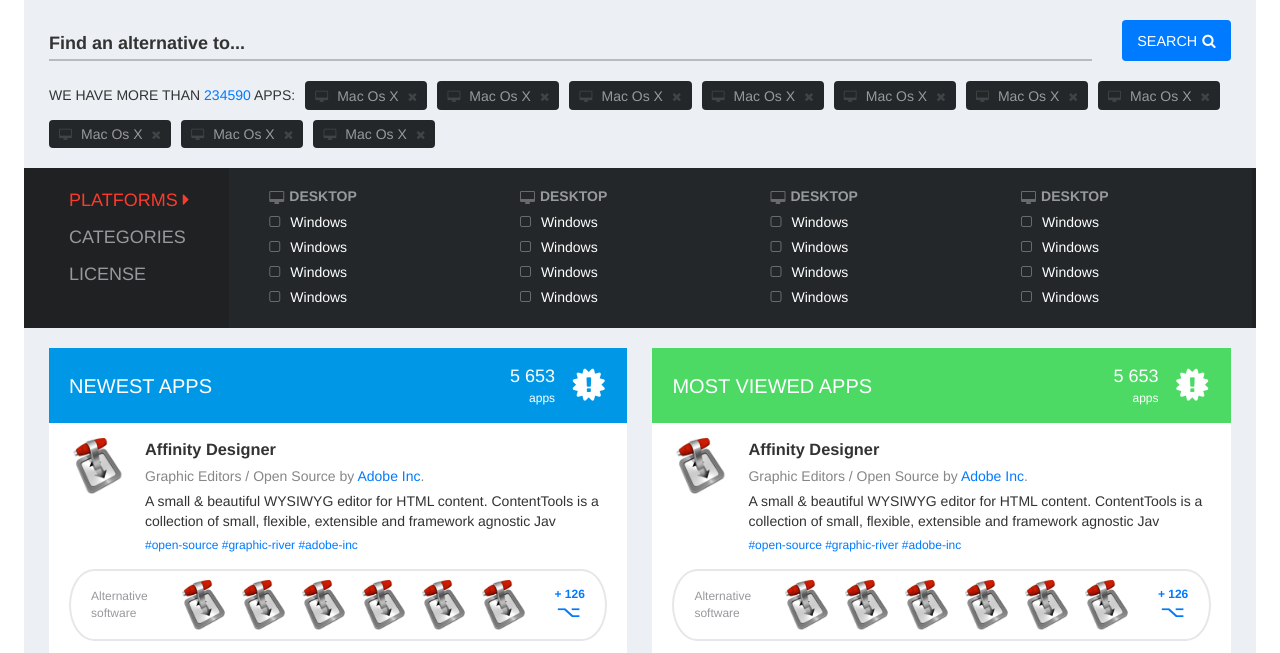
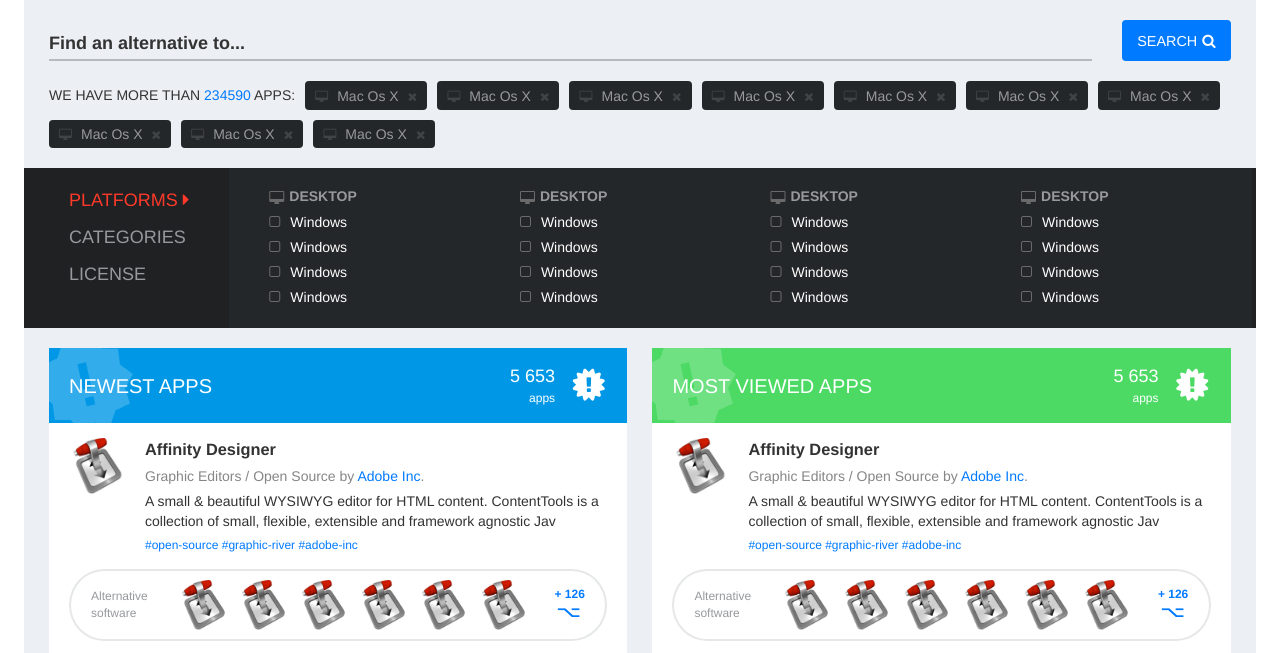
Before and after one commit to me6iaton/alternatus-layout-gh-pages, a plain HTML site: page indexed.html in a window 1280 px wide. Both pictures are taken after a click on the element "PLATFORMS". Shown: the part 70-723 px from the top of the page. Drawn offline with Linux system fonts and the light colour scheme.

Commit message:
fix after rebase

```diff
--- a/app.js
+++ b/app.js
@@ -1,19 +1,20 @@
 (function () {
   'use strict';
 
-  var babelHelpers_typeof = typeof Symbol === "function" && typeof Symbol.iterator === "symbol" ? function (obj) {
+  var babelHelpers = {};
+  babelHelpers.typeof = typeof Symbol === "function" && typeof Symbol.iterator === "symbol" ? function (obj) {
     return typeof obj;
   } : function (obj) {
     return obj && typeof Symbol === "function" && obj.constructor === Symbol ? "symbol" : typeof obj;
   };
 
-  var babelHelpers_classCallCheck = function (instance, Constructor) {
+  babelHelpers.classCallCheck = function (instance, Constructor) {
     if (!(instance instanceof Constructor)) {
       throw new TypeError("Cannot call a class as a function");
     }
   };
 
-  var babelHelpers_createClass = function () {
+  babelHelpers.createClass = function () {
     function defineProperties(target, props) {
       for (var i = 0; i < props.length; i++) {
         var descriptor = props[i];
@@ -31,7 +32,7 @@
     };
   }();
 
-  var babelHelpers_defineProperty = function (obj, key, value) {
+  babelHelpers.defineProperty = function (obj, key, value) {
     if (key in obj) {
       Object.defineProperty(obj, key, {
         value: value,
@@ -46,7 +47,7 @@
     return obj;
   };
 
-  var babelHelpers_extends = Object.assign || function (target) {
+  babelHelpers.extends = Object.assign || function (target) {
     for (var i = 1; i < arguments.length; i++) {
       var source = arguments[i];
 
@@ -60,7 +61,7 @@
     return target;
   };
 
-  var babelHelpers_inherits = function (subClass, superClass) {
+  babelHelpers.inherits = function (subClass, superClass) {
     if (typeof superClass !== "function" && superClass !== null) {
       throw new TypeError("Super expression must either be null or a function, not " + typeof superClass);
     }
@@ -76,7 +77,7 @@
     if (superClass) Object.setPrototypeOf ? Object.setPrototypeOf(subClass, superClass) : subClass.__proto__ = superClass;
   };
 
-  var babelHelpers_possibleConstructorReturn = function (self, call) {
+  babelHelpers.possibleConstructorReturn = function (self, call) {
     if (!self) {
       throw new ReferenceError("this hasn't been initialised - super() hasn't been called");
     }
@@ -84,7 +85,7 @@
     return call && (typeof call === "object" || typeof call === "function") ? call : self;
   };
 
-  var babelHelpers_toConsumableArray = function (arr) {
+  babelHelpers.toConsumableArray = function (arr) {
     if (Array.isArray(arr)) {
       for (var i = 0, arr2 = Array(arr.length); i < arr.length; i++) arr2[i] = arr[i];
 
@@ -93,6 +94,8 @@
       return Array.from(arr);
     }
   };
+
+  babelHelpers;
 
 
   function __commonjs(fn, module) { return module = { exports: {} }, fn(module, module.exports), module.exports; }
@@ -121,7 +124,7 @@
    * @returns {boolean} True if the argument appears to be a plain object.
    */
   function isPlainObject(obj) {
-    if (!obj || (typeof obj === 'undefined' ? 'undefined' : babelHelpers_typeof(obj)) !== 'object') {
+    if (!obj || (typeof obj === 'undefined' ? 'undefined' : babelHelpers.typeof(obj)) !== 'object') {
       return false;
     }
 
@@ -468,9 +471,9 @@
         chain = middlewares.map(function (middleware) {
           return middleware(middlewareAPI);
         });
-        _dispatch = compose.apply(undefined, babelHelpers_toConsumableArray(chain))(store.dispatch);
+        _dispatch = compose.apply(undefined, babelHelpers.toConsumableArray(chain))(store.dispatch);
 
-        return babelHelpers_extends({}, store, {
+        return babelHelpers.extends({}, store, {
           dispatch: _dispatch
         });
       };
@@ -490,7 +493,7 @@
 
     switch (action.type) {
       case SHOW_TAB:
-        return Object.assign({}, state, babelHelpers_defineProperty({}, action.name, action.index));
+        return Object.assign({}, state, babelHelpers.defineProperty({}, action.name, action.index));
       default:
         return state;
     }
@@ -536,11 +539,6 @@
 
   function createLogger() {
     var options = arguments.length <= 0 || arguments[0] === undefined ? {} : arguments[0];
-
-    return function (_ref) {
-      var getState = _ref.getState;
-      return function (next) {
-        return function (action) {
     var _options$level = options.level;
     var level = _options$level === undefined ? "log" : _options$level;
     var _options$logger = options.logger;
@@ -589,40 +587,40 @@
     // exit if console undefined
 
     if (typeof logger === "undefined") {
+      return function () {
+        return function (next) {
+          return function (action) {
             return next(action);
-          }
-
-          // exit early if predicate function returns false
-          if (typeof predicate === "function" && !predicate(getState, action)) {
-            return next(action);
+          };
+        };
+      };
     }
 
     if (transformer) {
       console.error("Option 'transformer' is deprecated, use stateTransformer instead");
     }
 
-          var started = timer.now();
-          var prevState = stateTransformer(getState());
+    var logBuffer = [];
+    function printBuffer() {
+      logBuffer.forEach(function (logEntry, key) {
+        var started = logEntry.started;
+        var action = logEntry.action;
+        var prevState = logEntry.prevState;
+        var error = logEntry.error;
+        var took = logEntry.took;
+        var nextState = logEntry.nextState;
 
+        var nextEntry = logBuffer[key + 1];
+        if (nextEntry) {
+          nextState = nextEntry.prevState;
+          took = nextEntry.started - started;
+        }
+        // message
         var formattedAction = actionTransformer(action);
-          var returnedValue = undefined;
-          var error = undefined;
-          if (logErrors) {
-            try {
-              returnedValue = next(action);
-            } catch (e) {
-              error = errorTransformer(e);
-            }
-          } else {
-            returnedValue = next(action);
-          }
-
-          var took = timer.now() - started;
-          var nextState = stateTransformer(getState());
-
-          // message
-          var time = new Date();
-          var isCollapsed = typeof collapsed === "function" ? collapsed(getState, action) : collapsed;
+        var time = new Date(started);
+        var isCollapsed = typeof collapsed === "function" ? collapsed(function () {
+          return nextState;
+        }, action) : collapsed;
 
         var formattedTime = formatTime(time);
         var titleCSS = colors.title ? "color: " + colors.title(formattedAction) + ";" : null;
@@ -645,17 +643,52 @@
 
         if (error) {
           if (colors.error) logger[level]("%c error", "color: " + colors.error(error, prevState) + "; font-weight: bold", error);else logger[level]("error", error);
-          } else {
+        }
+
         if (colors.nextState) logger[level]("%c next state", "color: " + colors.nextState(nextState) + "; font-weight: bold", nextState);else logger[level]("next state", nextState);
-          }
 
         try {
           logger.groupEnd();
         } catch (e) {
           logger.log("—— log end ——");
         }
+      });
+      logBuffer.length = 0;
+    }
 
-          if (error) throw error;
+    return function (_ref) {
+      var getState = _ref.getState;
+      return function (next) {
+        return function (action) {
+          // exit early if predicate function returns false
+          if (typeof predicate === "function" && !predicate(getState, action)) {
+            return next(action);
+          }
+
+          var logEntry = {};
+          logBuffer.push(logEntry);
+
+          logEntry.started = timer.now();
+          logEntry.prevState = stateTransformer(getState());
+          logEntry.action = action;
+
+          var returnedValue = undefined;
+          if (logErrors) {
+            try {
+              returnedValue = next(action);
+            } catch (e) {
+              logEntry.error = errorTransformer(e);
+            }
+          } else {
+            returnedValue = next(action);
+          }
+
+          logEntry.took = timer.now() - logEntry.started;
+          logEntry.nextState = stateTransformer(getState());
+
+          printBuffer();
+
+          if (logEntry.error) throw logEntry.error;
           return returnedValue;
         };
       };
@@ -705,7 +738,7 @@
       return typeof dep === 'function';
     })) {
       var dependencyTypes = dependencies.map(function (dep) {
-        return typeof dep === 'undefined' ? 'undefined' : babelHelpers_typeof(dep);
+        return typeof dep === 'undefined' ? 'undefined' : babelHelpers.typeof(dep);
       }).join(', ');
       throw new Error('Selector creators expect all input-selectors to be functions, ' + ('instead received the following types: [' + dependencyTypes + ']'));
     }
@@ -740,7 +773,7 @@
         var params = dependencies.map(function (dependency) {
           return dependency.apply(undefined, [state, props].concat(args));
         });
-        return memoizedResultFunc.apply(undefined, babelHelpers_toConsumableArray(params));
+        return memoizedResultFunc.apply(undefined, babelHelpers.toConsumableArray(params));
       };
 
       selector.recomputations = function () {
@@ -774,14 +807,14 @@
 
   var Component = function () {
     function Component(store) {
-      babelHelpers_classCallCheck(this, Component);
+      babelHelpers.classCallCheck(this, Component);
 
       this.store = store;
       this.dispatch = store.dispatch;
       this.storeObserver = observeStore(store, this.selector.bind(this), this.render.bind(this));
     }
 
-    babelHelpers_createClass(Component, [{
+    babelHelpers.createClass(Component, [{
       key: "init",
       value: function init() {
         this.storeObserver.handleChange();
@@ -796,7 +829,7 @@
   // $.bind(document);
 
   var Tab = function (_Component) {
-    babelHelpers_inherits(Tab, _Component);
+    babelHelpers.inherits(Tab, _Component);
 
     function Tab(_ref) {
       var store = _ref.store;
@@ -808,9 +841,9 @@
       } : _ref$selectors;
       var _ref$activeClass = _ref.activeClass;
       var activeClass = _ref$activeClass === undefined ? 'tabs__title--active' : _ref$activeClass;
-      babelHelpers_classCallCheck(this, Tab);
+      babelHelpers.classCallCheck(this, Tab);
 
-      var _this = babelHelpers_possibleConstructorReturn(this, Object.getPrototypeOf(Tab).call(this, store));
+      var _this = babelHelpers.possibleConstructorReturn(this, Object.getPrototypeOf(Tab).call(this, store));
 
       _this.name = name;
       _this.activeClass = activeClass;
@@ -832,7 +865,7 @@
       return _this;
     }
 
-    babelHelpers_createClass(Tab, [{
+    babelHelpers.createClass(Tab, [{
       key: 'selector',
       value: function selector(state) {
         var _this2 = this;
--- a/sourse/sass/components/_apps-card.sass
+++ b/sourse/sass/components/_apps-card.sass
@@ -5,6 +5,8 @@
     align-items: center
     padding: 16px 20px
     color: $card-head___color
+    background: url('../static/images/card-head--84x75.png') left top no-repeat
+    background-size: auto 100%
     &--info
       background-color: $brand-info
       .fa-exclamation
```
Also changed, not shown: css/app.css, 2 other files. Lines whose indentation alone changed are shown as unchanged.
